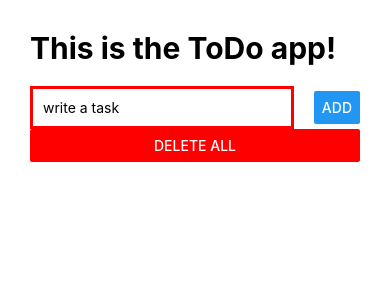
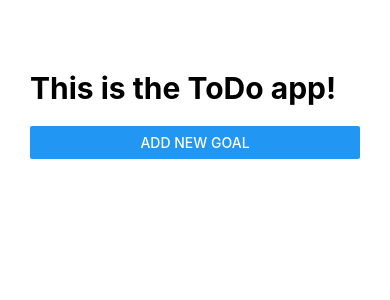
Before and after one commit to omelale/first-react-native-app, a React Native app: screen / in a window 390 px wide. Shown: the top 300 px of the page. Built offline with nearby package versions, Linux system fonts and the light colour scheme.

Commit message:
css touches to make prettier modal and buttons

```diff
--- a/App.js
+++ b/App.js
@@ -1,16 +1,25 @@
 import React, {useState} from "react";
-import {FlatList, StyleSheet, Text, View} from 'react-native';
+import {Button, FlatList, StyleSheet, Text, View} from 'react-native';
 import GoalItem from "./components/GoalItem";
 import GoalInput from "./components/GoalInput";
 
 export default function App() {
     const [goals, setGoals] = useState([]);
+    const [modalState, setModalState] = useState(false);
     const addGoal = (goalTitle, deleteInputField) => {
         setGoals((stateOfGoals) => [...stateOfGoals, {key: Math.random().toString(), value: goalTitle}]);
         deleteInputField('');
+        closeModal();
+    }
+    const openModal = () => {
+        setModalState(true);
+    }
+    const closeModal = () => {
+        setModalState(false);
     }
     const deleteAllGoals = () => {
         setGoals([]);
+        closeModal();
     }
     const removeSingleGoal = goalId => {
         setGoals((stateOfGoals) => {
@@ -19,12 +28,15 @@ export default function App() {
             });
         });
     }
-    return (
-        <View style={styles.mainContainer}>
-            <View>
+    return (<View style={styles.mainContainer}>
+        <View style={styles.secondContainer}>
             <Text style={styles.mainTitle}>This is the ToDo app!</Text>
+
+            <Button title='Add new goal' onPress={() => {
+                openModal(true)
+            }}/>
         </View>
-            <GoalInput onAddGoal={addGoal} onDeleteGoal={deleteAllGoals}/>
+        <GoalInput opened={modalState} onAddGoal={addGoal} closeM={closeModal} onDeleteGoal={deleteAllGoals}/>
         <FlatList data={goals}
                   renderItem={itemData => <GoalItem id={itemData.item.key} deleteSingleGoal={removeSingleGoal}
                                                     title={itemData.item.value}/>}/>
@@ -32,8 +44,9 @@ export default function App() {
 }
 const styles = StyleSheet.create({
     'mainContainer': {
-        padding: 30
-    }, 'mainTitle': {
+        padding: 30,
+        paddingTop:70
+    }, 'secondContainer': {marginBottom: 20}, 'mainTitle': {
         fontSize: 30, fontWeight: "700", alignItems: 'center', marginBottom: 20,
     },
 });
--- a/components/GoalInput.js
+++ b/components/GoalInput.js
@@ -1,43 +1,59 @@
 import React, {useState} from "react";
-import {Button, TextInput, View, StyleSheet} from "react-native";
+import {Button, Modal, StyleSheet, TextInput, View} from "react-native";
 
 const GoalInput = (props) => {
     const [userInput, setUserInput] = useState('');
     const handleUserInput = (textUserInput) => {
         setUserInput(textUserInput);
     }
-    return <View>
+    return (<Modal visible={props.opened} animationType='slide'>
+
         <View style={styles.inputDiv}>
             <TextInput placeholder={'write a task'}
                        style={styles.textinput}
                        value={userInput}
                        onChangeText={handleUserInput}
             />
-            <Button
-                title='Add' style={styles.btn}
-                onPress={props.onAddGoal.bind(this, userInput, setUserInput)}
-            />
+
+            <View style={styles.inlineButtons}>
+                <View style={styles.button}><Button
+                    title='Add' style={styles.btn}
+                    onPress={props.onAddGoal.bind(this, userInput, setUserInput)}
+                /></View>
+                <View style={styles.button}><Button
+                    title='Cancel'
+                    color='grey'
+                    onPress={props.closeM}
+                /></View>
+            </View>
         </View>
         <View>
             <Button
-                title='Delete All'
+                title='Delete all tasks'
                 style={styles.deleteBtn}
                 color='red'
                 onPress={props.onDeleteGoal}
             />
         </View>
-    </View>
+    </Modal>)
 }
 
 const styles = StyleSheet.create({
     'inputDiv': {
-        flexDirection: 'row', justifyContent: 'space-between', alignItems: 'center'
+        flex: 1, justifyContent: 'center', alignItems: 'center'
     }, 'textinput': {
-        borderWidth: 3, borderColor: 'red', padding: 10, width: '80%'
-    }, 'btn': {
+        borderWidth: 3, borderColor: 'red', padding: 10, width: '80%', marginBottom: 10
+    }, 'button' : {
+      width:'30%'
+    },
+    'btn': {
         padding: 40, height: 40
     }, 'deleteBtn': {
         padding: 40, height: 40
+    }, 'closeBtn': {
+        padding: 40, height: 40
+    }, 'inlineButtons': {
+        width:'60%', flexDirection:'row', alignItems: "center", justifyContent:'space-between'
     }
 })
 
```
Also changed, not shown: 1 other file (tests, documents, lock files or other folders). Lines whose indentation alone changed are shown as unchanged.
